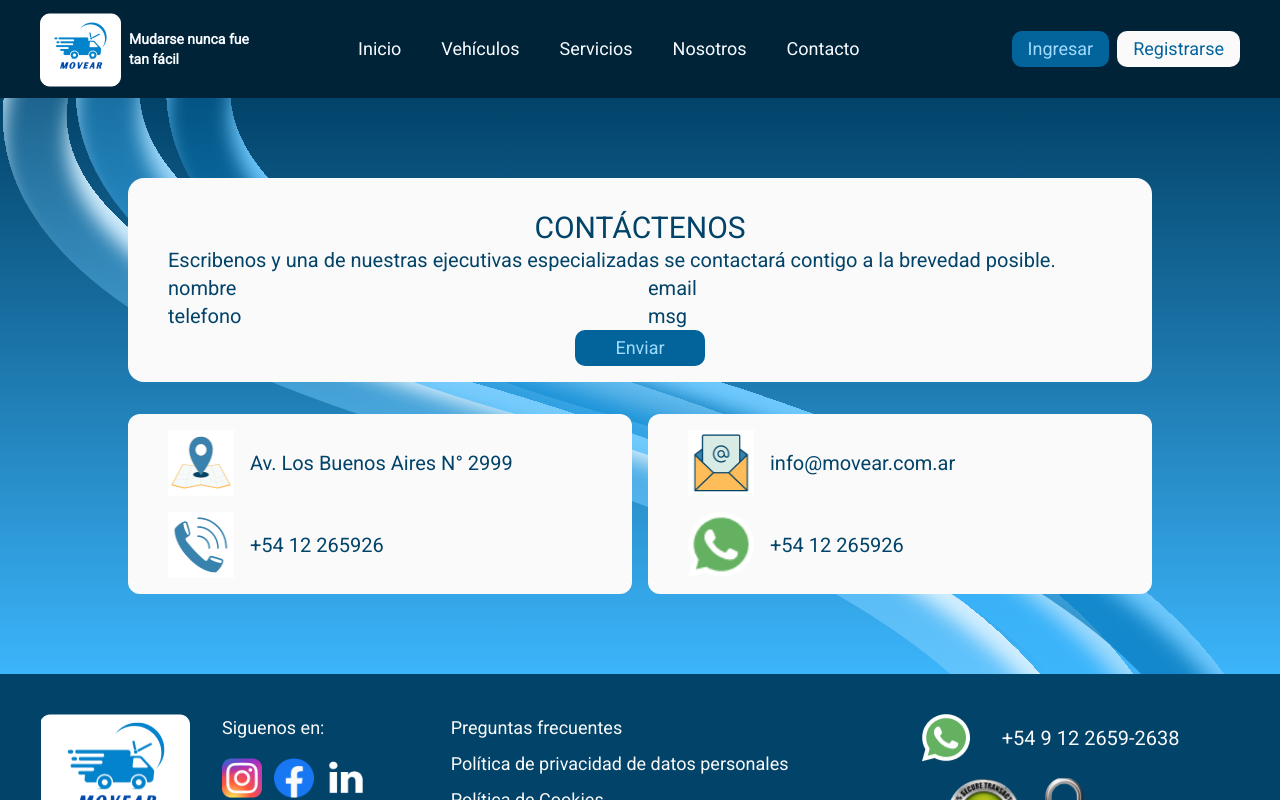
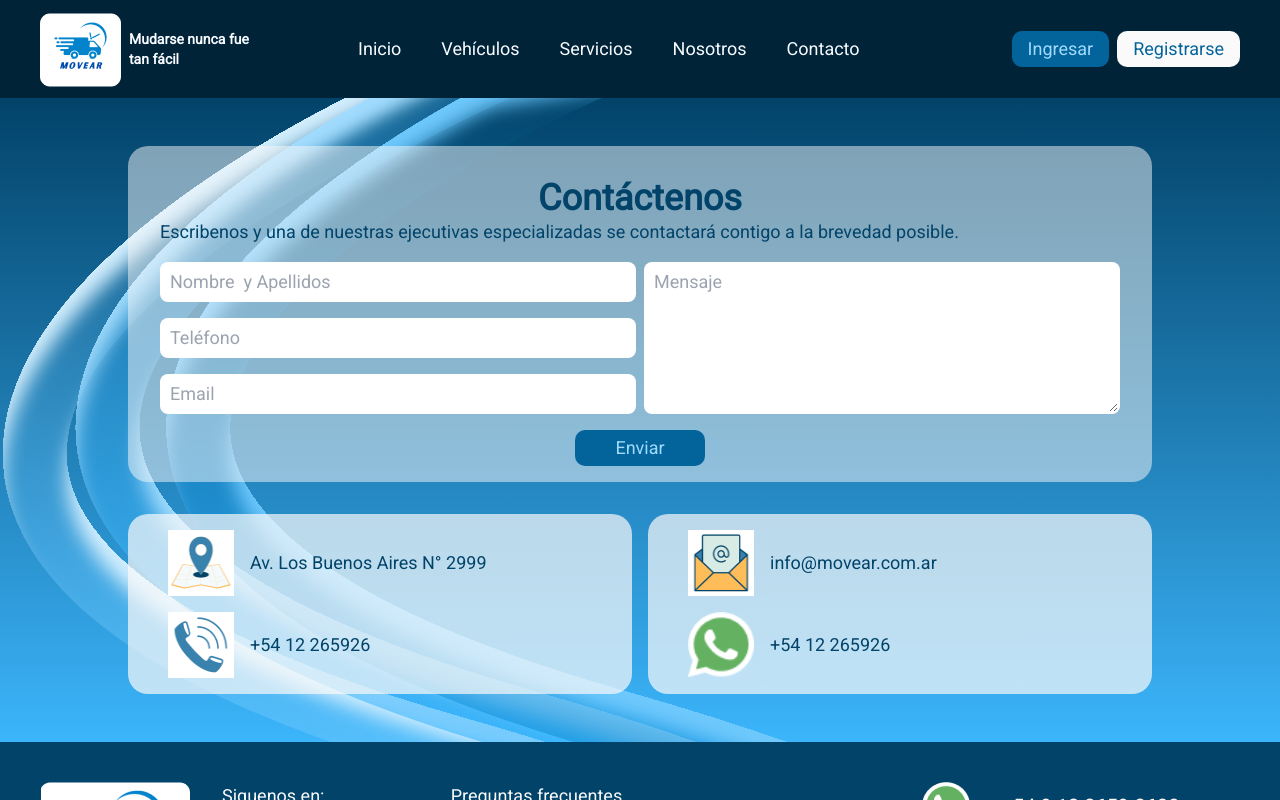
Before and after one commit to Nelsondmondragon/s7-12-m-javareact, a Next.js app in the folder frontend/: page /contact in a window 1280 px wide. Shown: the top 800 px of the page. Built offline with nearby package versions, Linux system fonts and the light colour scheme.

Commit message:
ajustes de la calculadora

```diff
--- a/frontend/package.json
+++ b/frontend/package.json
@@ -9,6 +9,7 @@
     "lint": "next lint"
   },
   "dependencies": {
+    "@emailjs/browser": "^3.11.0",
     "@hookform/resolvers": "^3.0.0",
     "@reduxjs/toolkit": "^1.9.3",
     "@types/node": "18.15.5",
--- /dev/null
+++ b/frontend/src/app/contact/formValidation.ts
@@ -0,0 +1,12 @@
+import * as Yup from 'yup';
+
+export const Schema = Yup.object().shape({
+  name: Yup.string().required('Requerido'),
+  email: Yup.string()
+    .email('Email invalido')
+    .typeError('Email invalido')
+    .required('Requerido'),
+  message: Yup.string()
+    .min(10, 'Debe tener más de 10 letras')
+    .required('Required'),
+});
--- a/frontend/src/app/contact/page.tsx
+++ b/frontend/src/app/contact/page.tsx
@@ -1,31 +1,146 @@
+'use client';
 import Image from 'next/image';
 
+import { useForm } from 'react-hook-form';
+import { yupResolver } from '@hookform/resolvers/yup';
+import { Schema as schema } from './formValidation';
+
+import emailjs from '@emailjs/browser';
+import { useState } from 'react';
+
+type FormValues = {
+  name: string;
+  phone: string;
+  email: string;
+  message: string;
+};
+
 export default function Contact() {
+  const [isSending, setIsSending] = useState(false);
+
+  const {
+    register,
+    reset,
+    handleSubmit,
+    formState: { errors },
+  } = useForm<FormValues>({
+    defaultValues: {
+      name: '',
+      phone: '',
+      email: '',
+      message: '',
+    },
+    resolver: yupResolver(schema),
+  });
+
+  const onSubmit = (values: FormValues) => {
+    alert('revisar parametros y variables de entorno');
+    reset();
+    // setIsSending(true);
+    // emailjs
+    //   .send(
+    //     process.env.NEXT_PUBLIC_EMAIL_SERVICE_ID,
+    //     process.env.NEXT_PUBLIC_EMAIL_TEMPLATE_ID,
+    //     values,
+    //     process.env.NEXT_PUBLIC_EMAIL_PUBLIC_KEY
+    //   )
+    //   .then(
+    //     (response) => {
+    //       console.log('SUCCESS!', response.status, response.text);
+    //       setIsSending(false);
+    //       reset();
+    //     },
+    //     (err) => {
+    //       console.log('FAILED...', err);
+    //       setIsSending(false);
+    //     }
+    //   );
+  };
+
   return (
-    <section className="py-20 bg-mobile-pattern md:bg-global-pattern bg-no-repeat bg-cover bg-center ">
-      <div className="max-w-5xl bg-white px-10 py-4 mx-auto mb-8 rounded-2xl text-primary-700 text-xl">
-        <h1 className="text-3xl text-center pt-4">CONTÁCTENOS</h1>
-        <p>
+    <section className="bg-mobile-pattern md:bg-global-pattern bg-no-repeat bg-cover bg-top px-2 py-2 md:px-4 md:py-4 lg:px-12 lg:py-12">
+      <div className="max-w-5xl bg-white bg-opacity-50 md:px-10 lg:px-8 py-4 mx-auto mb-8 rounded-[20px] text-primary-700 text-lg">
+        <h1 className="text-base md:text-4xl font-semibold text-center pt-4">
+          Contáctenos
+        </h1>
+        <p className="mb-4">
           Escribenos y una de nuestras ejecutivas especializadas se contactará
           contigo a la brevedad posible.
         </p>
-        <div className="grid grid-cols-1 lg:grid-cols-2 gap-4">
+
+        <form onSubmit={handleSubmit(onSubmit)}>
+          <div className="grid grid-cols-1 lg:grid-cols-2 gap-2">
             <div>
-            <p>nombre</p>
-            <p>telefono</p>
+              <div className="relative py-0  mx-auto mb-4 flex flex-col">
+                <input
+                  {...register('name')}
+                  placeholder="Nombre  y Apellidos"
+                  className={`px-2 py-1 rounded-lg border-2 border-transparent outline-0 focus:border-2 focus:border-primary-500 ${
+                    errors.name
+                      ? 'outline-2 outline-red-500 border-2 border-red-500'
+                      : ''
+                  } `}
+                />
+                <p className="text-red-600 text-xs font-bold">
+                  {errors?.name?.message}
+                </p>
+              </div>
+              <div className="relative py-0  mx-auto mb-4 flex flex-col">
+                <input
+                  {...register('phone')}
+                  placeholder="Teléfono"
+                  className={`px-2 py-1 rounded-lg border-2 border-transparent outline-0 focus:border-2 focus:border-primary-500 ${
+                    errors.phone
+                      ? 'outline-2 outline-red-500 border-2 border-red-500'
+                      : ''
+                  } `}
+                />
+                <p className="text-red-600 text-xs font-bold">
+                  {errors?.phone?.message}
+                </p>
+              </div>
+              <div className="relative py-0  mx-auto mb-4 flex flex-col">
+                <input
+                  {...register('email')}
+                  placeholder="Email"
+                  className={`px-2 py-1 rounded-lg border-2 border-transparent outline-0 focus:border-2 focus:border-primary-500 ${
+                    errors.email
+                      ? 'outline-2 outline-red-500 border-2 border-red-500'
+                      : ''
+                  } `}
+                />
+                <p className="text-red-600 text-xs font-bold">
+                  {errors?.email?.message}
+                </p>
+              </div>
             </div>
             <div>
-            <p>email</p>
-            <p>msg</p>
+              <div className="relative py-0  mx-auto mb-4 flex flex-col">
+                <textarea
+                  {...register('message')}
+                  placeholder="Mensaje"
+                  cols={30}
+                  rows={5}
+                  className={`px-2 py-1 rounded-lg border-2 border-transparent outline-0 focus:border-2 focus:border-primary-500 ${
+                    errors.message
+                      ? 'outline-2 outline-red-500 border-2 border-red-500'
+                      : ''
+                  } `}
+                ></textarea>
+                <p className="text-red-600 text-sm font-bold">
+                  {errors?.message?.message}
+                </p>
+              </div>
             </div>
           </div>
           <div className="mx-auto text-center">
             <button className="btn btnSecond px-10"> Enviar</button>
           </div>
+        </form>
       </div>
 
-      <div className="max-w-5xl mx-auto grid grid-cols-1 lg:grid-cols-2 gap-4 text-primary-700 text-xl">
-        <div className="grid grid-cols-1 px-10 py-4  gap-4 bg-white rounded-xl">
+      <div className="w-full max-w-5xl mx-auto grid grid-cols-1 lg:grid-cols-2 gap-4 text-primary-700 text-lg">
+        <div className="grid grid-cols-1 px-10 py-4  gap-4 bg-white bg-opacity-70 rounded-[20px]">
           <p className="flex items-center">
             <span>
               <Image
@@ -51,7 +166,7 @@ export default function Contact() {
             <span>+54 12 265926</span>
           </p>
         </div>
-        <div className="grid grid-cols-1 px-10 py-4 gap-4 bg-white rounded-xl">
+        <div className="grid grid-cols-1 px-10 py-4 gap-4 bg-white bg-opacity-70  rounded-[20px]">
           <p className="flex items-center">
             <span>
               <Image
--- a/frontend/src/app/globals.css
+++ b/frontend/src/app/globals.css
@@ -10,7 +10,7 @@
     --footer-height: 189px;
   }
   html {
-    @apply scroll-smooth;
+    @apply scroll-smooth text-black;
   }
 
   header {
@@ -24,7 +24,7 @@
 
 @layer components {
   .headerLink {
-    @apply max-w-xs mx-auto md:ml-7 p-2 cursor-pointer transition duration-300 hover:bg-primary-100 md:text-lg font-medium hover:text-dark hover:rounded-lg;
+    @apply max-w-xs mx-auto md:ml-7 p-2 cursor-pointer transition duration-300 hover:bg-primary-100 md:text-lg font-medium hover:text-black hover:rounded-lg;
   }
 
   .bannerButton {
--- a/frontend/src/components/Header/index.tsx
+++ b/frontend/src/components/Header/index.tsx
@@ -85,6 +85,7 @@ export const Header = () => {
     localStorage.removeItem('user');
     localStorage.removeItem('category');
     setShowModalPerfil(false);
+    console.log('pulso logout');
     router.push('/');
   };
 
--- a/frontend/src/components/Hero/index.tsx
+++ b/frontend/src/components/Hero/index.tsx
@@ -86,8 +86,9 @@ export const Hero = () => {
       </div>
       <div className="absolute top-0 left-0 w-full h-full ">
         <div className="w-full md:w-2/3 ml-auto text-white mt-4 lg:mt-12 p-4 md:p-8 lg:p-12">
-          <h1 className="flex flex-col md:flex-row text-4xl lg:text-6xl font-semibold mb-6">
-            <span>Bienvenido a </span> <span>MoveAR</span>
+          <h1 className="flex flex-col md:flex-row md:space-x-3 text-4xl lg:text-6xl font-semibold mb-6">
+            <span>Bienvenido a</span>
+            <span>MoveAR</span>
           </h1>
           <h2 className="text-2xl md:text-3xl lg:text-4xl md:mb-2 lg:mb-6 font-medium  ">
             La forma más fácil de mudarse
--- a/frontend/src/components/calculator/MoveThing.tsx
+++ b/frontend/src/components/calculator/MoveThing.tsx
@@ -20,8 +20,8 @@ export const MoveThing = (props: Props) => {
         Selecciona los Elementos que vas a mudar
       </h1> */}
 
-      <div className="grid lg:grid-cols-[minmax(120px,_1fr)_400px] gap-2">
-        <div className="grid grid-cols-[repeat(auto-fill,minmax(80px,_1fr))] lg:grid-cols-[repeat(auto-fill,minmax(120px,_1fr))] gap-1 md:gap-2 px-1 md:px-4 ">
+      <div className="grid lg:grid-cols-[minmax(100px,_1fr)_400px] gap-2">
+        <div className="grid grid-cols-[repeat(auto-fill,minmax(80px,_1fr))] lg:grid-cols-[repeat(auto-fill,minmax(100px,_1fr))] gap-1 md:gap-2 px-1 md:px-4 lg:gap-y-8	 ">
           {calculatorData.map((article) => {
             return <ThingCard thing={article} key={article.title} />;
           })}
--- a/frontend/src/components/calculator/SelectedElement.tsx
+++ b/frontend/src/components/calculator/SelectedElement.tsx
@@ -48,7 +48,7 @@ const Counter = ({ thing }) => {
       <button
         type="button"
         disabled={processing | (thing.qty === 0)}
-        className=" flex justify-center items-center w-5  px-2 py-1 bg-primary-600 rounded   shadow shadow-sky-200 disabled:bg-neutral-400 text-xs text-white "
+        className=" flex justify-center items-center w-6 h-6 bg-primary-600 rounded disabled:bg-neutral-400  text-white "
         onClick={() => {
           onRestToCart(thing);
         }}
@@ -59,7 +59,7 @@ const Counter = ({ thing }) => {
       <button
         type="button"
         disabled={processing}
-        className=" flex justify-center items-center w-5  px-2 py-1 bg-primary-700 rounded   shadow shadow-sky-200 disabled:bg-neutral-400 text-xs text-white "
+        className=" flex justify-center items-center w-6 h-6 bg-primary-700 rounded  disabled:bg-neutral-400  text-white "
         onClick={() => {
           onAddToCart(thing);
         }}
@@ -108,7 +108,7 @@ export const SelectedArticles = (props: Props) => {
                   height={40}
                 />
                 <div className="flex flex-1 justify-between">
-                  <span className="text-xs"> {item.title}</span>
+                  <span className=""> {item.title}</span>
                 </div>
                 <span>{item.qty * item.volume}</span>
                 <div className="cursor-pointer text-error-500 hover:text-error-300 ">
--- a/frontend/src/components/login/ModalLogin.tsx
+++ b/frontend/src/components/login/ModalLogin.tsx
@@ -64,7 +64,7 @@ export const ModalLogin = () => {
     Cookies.set('token', result.token);
     localStorage.setItem('token', JSON.stringify(result));
     localStorage.setItem('user', JSON.stringify(userData));
-    reset;
+    reset();
     closeModal();
   };
 
```
Also changed, not shown: frontend/src/components/calculator/ThingCard/MoveToTruck.tsx (+5 -5 lines), frontend/src/components/calculator/ThingCard/index.tsx (+11 -7 lines), 2 other files (tests, documents, lock files or other folders). Lines whose indentation alone changed are shown as unchanged.
